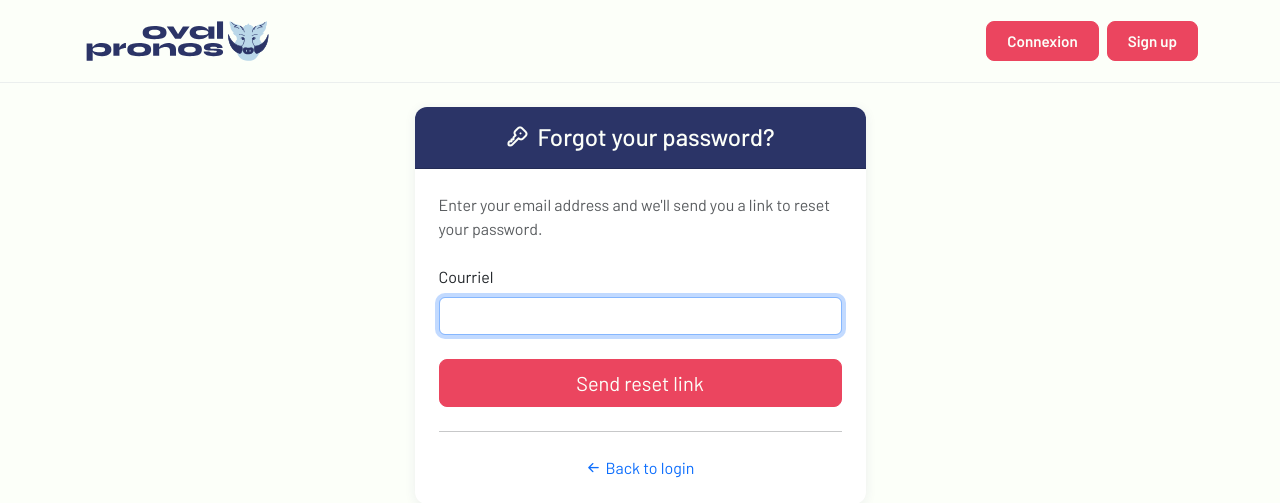
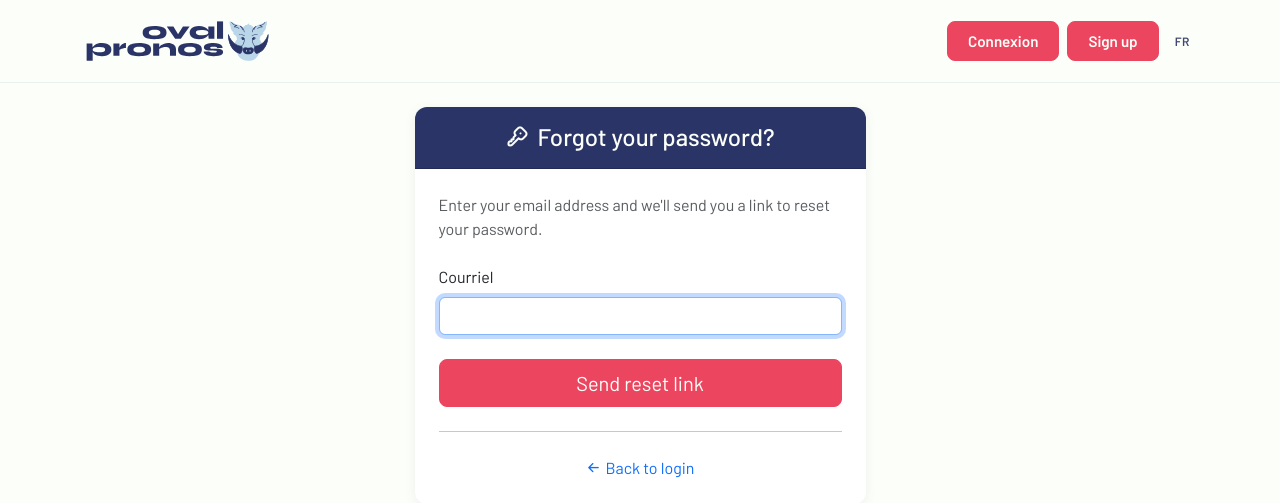
Before and after one commit to AmauryArmengaud/Ovalpronos, a Django app: page /accounts/password-reset/ in a window 1280 px wide. Shown: the top 503 px of the page. Run offline with Django 5.2, Linux system fonts and the light colour scheme.

Commit message:
feat: add FR/EN language selector to navbar
- Wire django.conf.urls.i18n (set_language view)
- Toggle button in desktop navbar — switches language, stays on current page
- .lang-toggle style in main.css (muted border, accent on hover)
- Generate and compile English locale (en)
- Fix upcoming-matches and missing-odds window: 14 days → 7 days

Co-Authored-By: Claude Sonnet 4.6 <noreply@anthropic.com>

```diff
--- a/apps/matches/views.py
+++ b/apps/matches/views.py
@@ -83,7 +83,7 @@ def upcoming_matches_api(request):
     from .models import Match
 
     now = timezone.now()
-    cutoff = now + dt.timedelta(days=14)
+    cutoff = now + dt.timedelta(days=7)
 
     matches = (
         Match.objects
@@ -177,7 +177,7 @@ def notify_missing_odds_api(request):
     from .models import Match
 
     now = timezone.now()
-    cutoff = now + dt.timedelta(days=14)
+    cutoff = now + dt.timedelta(days=7)
 
     missing = list(
         Match.objects
--- a/ovalpronos/urls.py
+++ b/ovalpronos/urls.py
@@ -20,6 +20,7 @@ urlpatterns = [
     path('api/upcoming-matches/', upcoming_matches_api),
     path('api/update-odds/', update_odds_api),
     path('api/notify/missing-odds/', notify_missing_odds_api),
+    path('i18n/', include('django.conf.urls.i18n')),
 ]
 
 if settings.DEBUG:
--- a/static/css/main.css
+++ b/static/css/main.css
@@ -124,6 +124,22 @@ main {
 .btn-navbar {
   padding: 0.5rem 1.25rem;
   font-size: 0.95rem;
+}
+
+.lang-toggle {
+  background: transparent;
+  border: 1px solid var(--color-border);
+  color: var(--color-text-muted);
+  font-size: 0.75rem;
+  font-weight: 600;
+  padding: 0.2rem 0.5rem;
+  border-radius: 0.375rem;
+  letter-spacing: 0.05em;
+}
+
+.lang-toggle:hover {
+  border-color: var(--color-accent);
+  color: var(--color-accent);
 }
 
 .btn-hero {
--- a/templates/base.html
+++ b/templates/base.html
@@ -64,6 +64,17 @@
             <a class="btn btn-accent btn-navbar" href="{% url 'accounts:register' %}">{% trans "Sign up" %}</a>
           </li>
         {% endif %}
+        {% get_current_language as CURRENT_LANG %}
+        <li class="nav-item">
+          <form method="post" action="{% url 'set_language' %}" class="d-flex align-items-center gap-1">
+            {% csrf_token %}
+            <input type="hidden" name="next" value="{{ request.get_full_path }}">
+            <input type="hidden" name="language" value="{% if CURRENT_LANG == 'fr' %}en{% else %}fr{% endif %}">
+            <button type="submit" class="btn btn-sm lang-toggle">
+              {% if CURRENT_LANG == 'fr' %}FR{% else %}EN{% endif %}
+            </button>
+          </form>
+        </li>
       </ul>
     </div>
   </div>
```
Also changed, not shown: locale/en/LC_MESSAGES/django.po (added), 1 other file.
